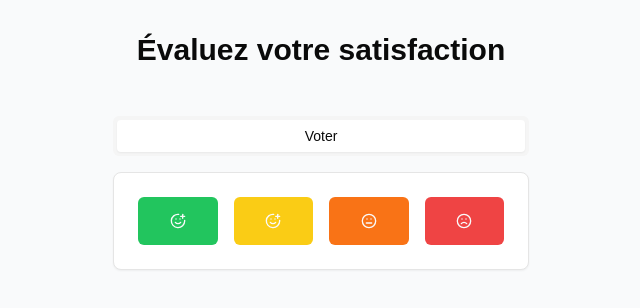
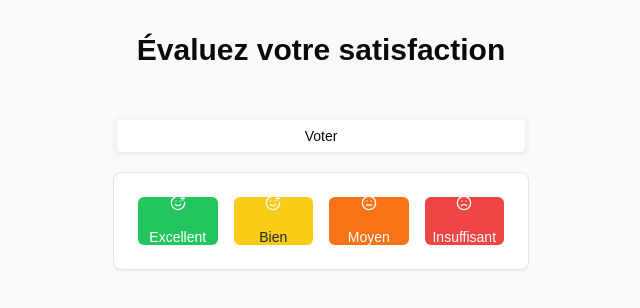
Before and after one commit to Wapoh/satisfaction-app, a Next.js app: page / in a window 1280 px wide. Shown: the top 308 px of the page, without its empty margins (319-959 px from the left). Built offline with nearby package versions, Linux system fonts and the light colour scheme; a small style sheet from the web is missing.

Commit message:
Augmentation de la taille du texte et administration caché

```diff
--- a/src/components/SatisfactionApp.tsx
+++ b/src/components/SatisfactionApp.tsx
@@ -1,6 +1,6 @@
 'use client';
 
-import React, { useState } from 'react';
+import React, { useState, useEffect } from 'react';
 import { Tabs, TabsContent, TabsList, TabsTrigger } from '@/components/ui/tabs';
 import { Button } from '@/components/ui/button';
 import { Card } from '@/components/ui/card';
@@ -20,6 +20,9 @@ const SatisfactionApp: React.FC = () => {
     moyen: 0,
     insuffisant: 0
   });
+  const [activeTab, setActiveTab] = useState<string>('vote');
+  const [adminClicks, setAdminClicks] = useState(0);
+  const [lastClickTime, setLastClickTime] = useState(0);
 
   const handleVote = (type: keyof VoteCount) => {
     setVotes(prev => ({
@@ -48,13 +51,42 @@ const SatisfactionApp: React.FC = () => {
     window.URL.revokeObjectURL(url);
   };
 
+  // Fonction pour gérer l'accès administrateur
+  const handleLogoClick = () => {
+    const currentTime = new Date().getTime();
+
+    // Réinitialise le compteur si plus de 2 secondes se sont écoulées
+    if (currentTime - lastClickTime > 2000) {
+      setAdminClicks(1);
+    } else {
+      setAdminClicks(adminClicks + 1);
+    }
+
+    setLastClickTime(currentTime);
+  };
+
+  // Vérifie si l'accès admin est accordé (3 clics rapides)
+  useEffect(() => {
+    if (adminClicks >= 3) {
+      setActiveTab('admin');
+      setAdminClicks(0);
+    }
+  }, [adminClicks]);
+
   return (
     <div className="p-4 max-w-md mx-auto">
-      <Tabs defaultValue="vote" className="w-full">
+      <Tabs value={activeTab} onValueChange={setActiveTab} className="w-full">
         <TabsList className="grid w-full grid-cols-1">
           <TabsTrigger value="vote">Voter</TabsTrigger>
-          {/* L'onglet Administration a été supprimé */}
+          {/* L'onglet Administration reste caché dans l'interface */}
         </TabsList>
+
+        {/* Zone cliquable pour accéder à l'admin */}
+        <div
+          className="w-6 h-6 absolute top-2 right-2 cursor-default"
+          onClick={handleLogoClick}
+          title="Zone d'accès administrateur"
+        />
 
         <TabsContent value="vote" className="mt-4">
           <Card className="p-6">
@@ -63,32 +95,32 @@ const SatisfactionApp: React.FC = () => {
                 onClick={() => handleVote('excellent')}
                 className="flex flex-col items-center p-6 bg-green-500 hover:bg-green-600"
               >
-                <SmilePlus className="h-12 w-12" />
-                {/* Suppression de l'affichage du nombre de votes */}
+                <SmilePlus className="h-16 w-16 mb-2" />
+                <span className="text-white font-medium text-sm">Excellent</span>
               </Button>
 
               <Button
                 onClick={() => handleVote('bien')}
                 className="flex flex-col items-center p-6 bg-yellow-400 hover:bg-yellow-500"
               >
-                <SmilePlus className="h-12 w-12" />
-                {/* Suppression de l'affichage du nombre de votes */}
+                <SmilePlus className="h-16 w-16 mb-2" />
+                <span className="text-gray-800 font-medium text-sm">Bien</span>
               </Button>
 
               <Button
                 onClick={() => handleVote('moyen')}
                 className="flex flex-col items-center p-6 bg-orange-500 hover:bg-orange-600"
               >
-                <Meh className="h-12 w-12" />
-                {/* Suppression de l'affichage du nombre de votes */}
+                <Meh className="h-16 w-16 mb-2" />
+                <span className="text-white font-medium text-sm">Moyen</span>
               </Button>
 
               <Button
                 onClick={() => handleVote('insuffisant')}
                 className="flex flex-col items-center p-6 bg-red-500 hover:bg-red-600"
               >
-                <Frown className="h-12 w-12" />
-                {/* Suppression de l'affichage du nombre de votes */}
+                <Frown className="h-16 w-16 mb-2" />
+                <span className="text-white font-medium text-sm">Insuffisant</span>
               </Button>
             </div>
           </Card>
@@ -97,6 +129,16 @@ const SatisfactionApp: React.FC = () => {
         <TabsContent value="admin" className="mt-4">
           <Card className="p-6">
             <div className="flex flex-col space-y-4">
+              <div className="mb-4 p-4 bg-gray-100 rounded-md">
+                <h3 className="font-medium mb-2">Résumé des votes :</h3>
+                <ul>
+                  <li>Excellent: {votes.excellent}</li>
+                  <li>Bien: {votes.bien}</li>
+                  <li>Moyen: {votes.moyen}</li>
+                  <li>Insuffisant: {votes.insuffisant}</li>
+                </ul>
+              </div>
+
               <Button
                 onClick={resetVotes}
                 variant="outline"
@@ -114,6 +156,14 @@ const SatisfactionApp: React.FC = () => {
                 <Download className="w-4 h-4" />
                 Exporter les résultats
               </Button>
+
+              <Button
+                onClick={() => setActiveTab('vote')}
+                variant="default"
+                className="mt-4"
+              >
+                Retour au vote
+              </Button>
             </div>
           </Card>
         </TabsContent>
```
